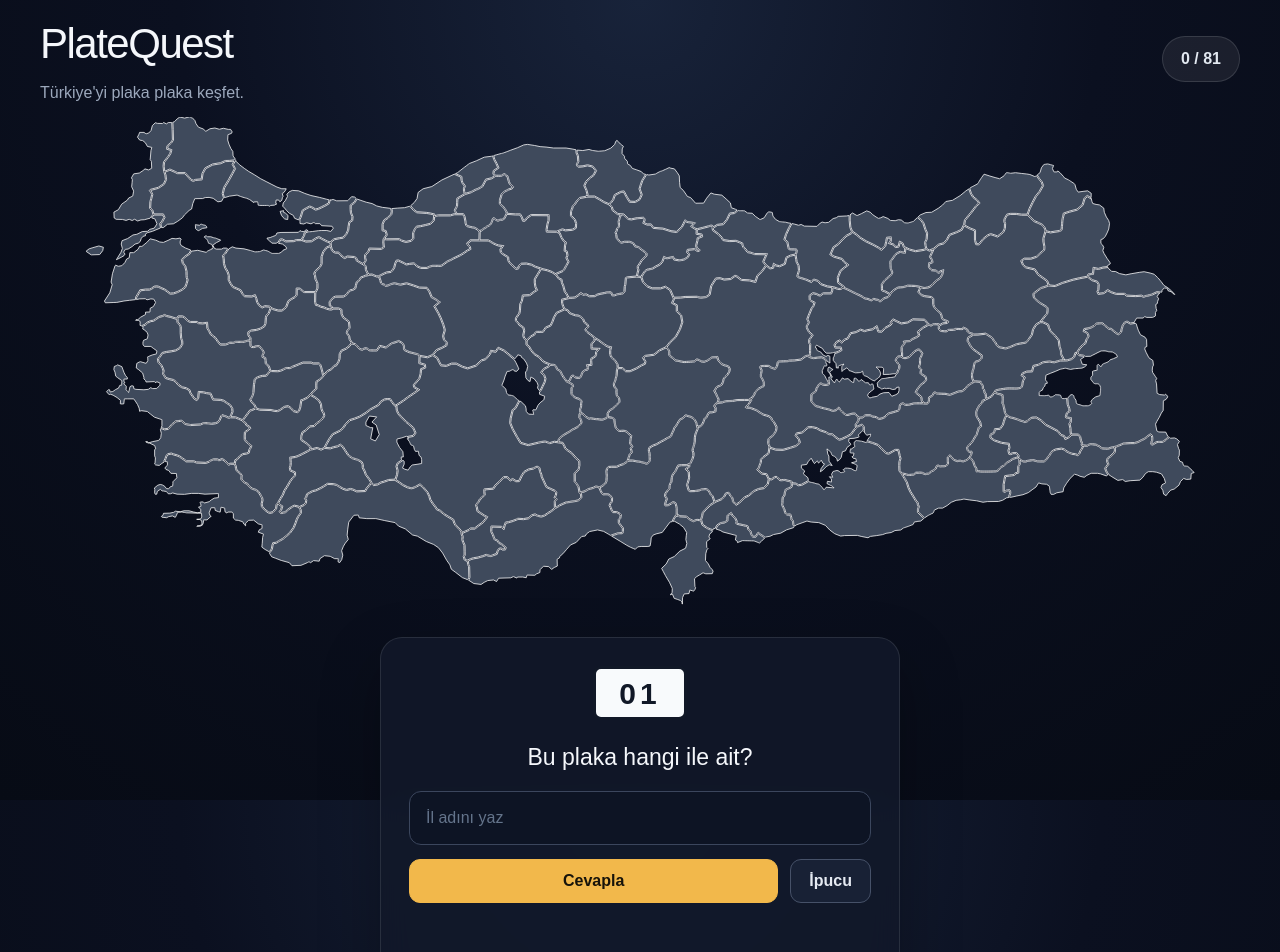
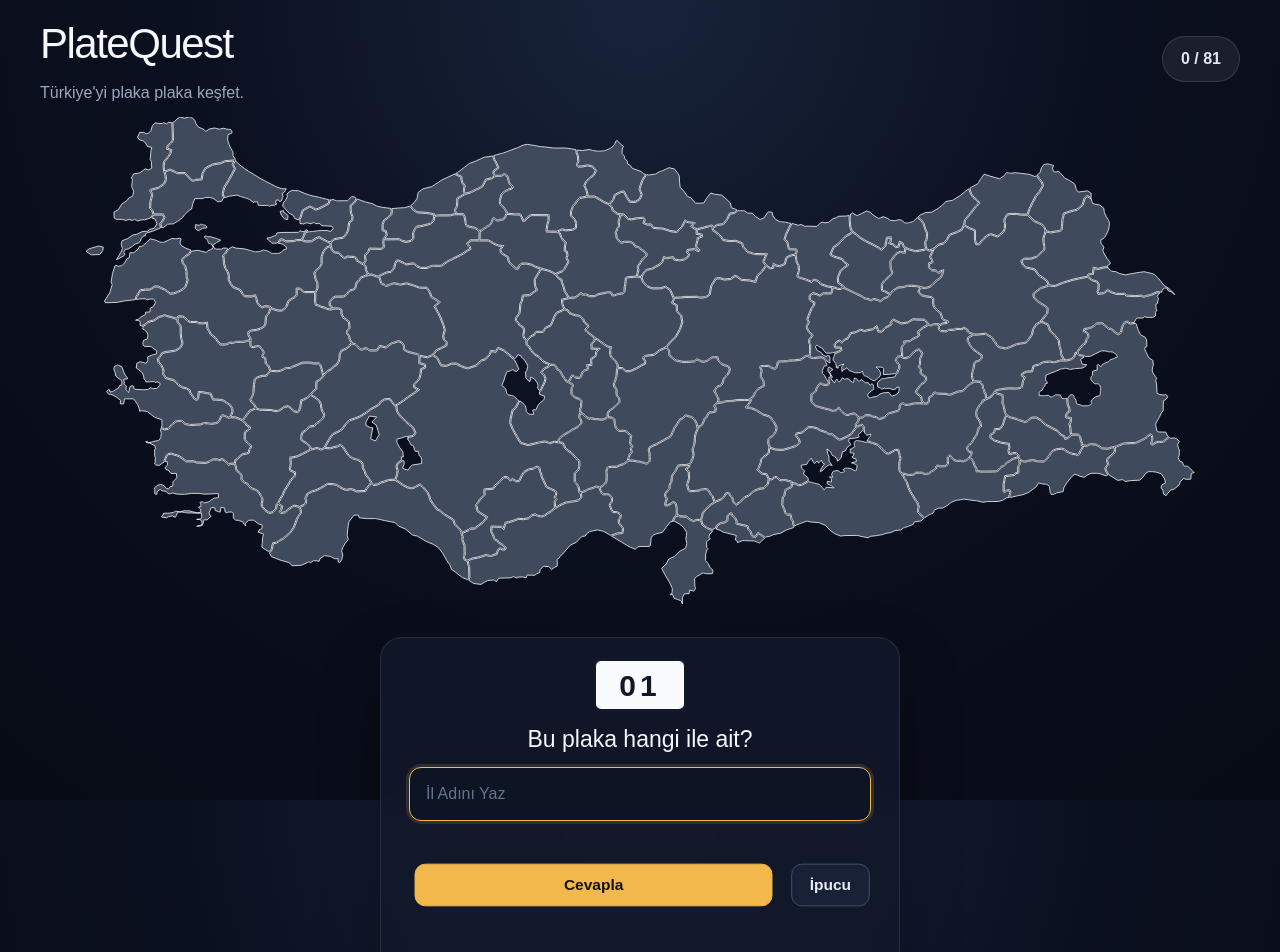
Before and after one commit to EmirErden/platequest, a Next.js app: page / in a window 1280 px wide. Shown: the top 952 px of the page. Built offline with nearby package versions, Linux system fonts and the light colour scheme.

Commit message:
Polish game interactions and feedback

```diff
--- a/app/globals.css
+++ b/app/globals.css
@@ -98,7 +98,7 @@ input {
     width: min(520px, 100%);
     box-sizing: border-box;
 
-    padding: 28px;
+    padding: 20px 28px;
 
     text-align: center;
 
@@ -132,7 +132,7 @@ input {
 }
 
 .game-panel h2 {
-    margin: 20px 0 16px;
+    margin: 10px 0 10px;
     font-size: 23px;
 }
 
@@ -157,15 +157,26 @@ input {
     transition:
             border-color 160ms ease,
             box-shadow 160ms ease;
+
+    text-transform: uppercase;
 }
 
 .answer-input::placeholder {
     color: #64748b;
+    text-transform: none;
 }
 
 .answer-input:focus {
     border-color: #f2b84b;
     box-shadow: 0 0 0 3px rgba(242, 184, 75, 0.14);
+}
+
+.answer-input-error,
+.answer-input-error:focus {
+    border-color: #fb7185;
+    box-shadow: 0 0 0 3px rgba(251, 113, 133, 0.14);
+
+    animation: inputShake 220ms ease-in-out;
 }
 
 .button-row {
@@ -186,6 +197,8 @@ input {
     transition:
             transform 120ms ease,
             background 120ms ease;
+
+    transform: scale(0.97);
 }
 
 .primary-button {
@@ -224,6 +237,7 @@ input {
     font-size: 22px;
     font-weight: 600;
     line-height: 1.5;
+    text-transform: uppercase;
 }
 
 .feedback-message,
@@ -280,3 +294,188 @@ input {
 .panel-feedback p {
     margin: 0;
 }
+
+.map-section {
+    position: relative;
+}
+
+.success-toast {
+    position: absolute;
+    top: 24px;
+    left: 50%;
+
+    display: flex;
+    align-items: center;
+    gap: 10px;
+
+    padding: 12px 18px;
+
+    border: 1px solid rgba(110, 231, 160, 0.35);
+    border-radius: 12px;
+
+    background: rgba(20, 83, 45, 0.92);
+    color: #dcfce7;
+
+    font-size: 16px;
+    font-weight: 700;
+
+    box-shadow: 0 12px 30px rgba(0, 0, 0, 0.25);
+
+    transform: translateX(-50%);
+    pointer-events: none;
+
+    z-index: 10;
+
+    animation: toast-in 250ms ease-out;
+}
+
+.success-toast-icon {
+    display: flex;
+    align-items: center;
+    justify-content: center;
+
+    width: 24px;
+    height: 24px;
+
+    border-radius: 50%;
+
+    background: #dcfce7;
+    color: #166534;
+
+    font-size: 15px;
+    font-weight: 900;
+}
+
+.success-toast-leaving {
+    animation: toast-out 300ms ease-in forwards;
+}
+
+.completion-panel {
+    padding: 36px 28px;
+}
+
+.completion-icon {
+    width: 58px;
+    height: 58px;
+    margin: 0 auto 18px;
+
+    display: flex;
+    align-items: center;
+    justify-content: center;
+
+    border-radius: 50%;
+
+    background: rgba(56, 161, 105, 0.16);
+    color: #6ee7a0;
+
+    font-size: 30px;
+    font-weight: 800;
+}
+
+.completion-panel h2 {
+    margin: 0;
+    font-size: 28px;
+}
+
+.completion-text {
+    max-width: 360px;
+    margin: 12px auto 22px;
+
+    color: #aeb8ca;
+    line-height: 1.6;
+}
+
+.completion-progress {
+    margin-bottom: 24px;
+
+    color: #6ee7a0;
+    font-size: 22px;
+    font-weight: 700;
+}
+
+.input-wrapper {
+    display: flex;
+    flex-direction: column;
+}
+
+.error-message {
+    min-height: 24px;
+    margin-top: 4px;
+    font-size: 16px;
+    color: #fb7185;
+}
+
+@keyframes toast-in {
+    from {
+        opacity: 0;
+        transform: translateX(-50%) translateY(-10px);
+    }
+
+    to {
+        opacity: 1;
+        transform: translateX(-50%) translateY(0);
+    }
+}
+
+@keyframes toast-out {
+    from {
+        opacity: 1;
+        transform: translateX(-50%) translateY(0);
+    }
+
+    to {
+        opacity: 0;
+        transform: translateX(-50%) translateY(-10px);
+    }
+}
+
+@keyframes inputShake {
+    0%,
+    100% {
+        transform: translateX(0);
+    }
+
+    25% {
+        transform: translateX(-4px);
+    }
+
+    50% {
+        transform: translateX(4px);
+    }
+
+    75% {
+        transform: translateX(-2px);
+    }
+}
+
+.game-panel-enter {
+    animation: panelEnter 300ms ease-out;
+}
+
+@keyframes panelEnter {
+    from {
+        opacity: 0;
+        transform: translateY(12px);
+    }
+
+    to {
+        opacity: 1;
+        transform: translateY(0);
+    }
+}
+
+.hint-text {
+    animation: hintEnter 220ms ease-out;
+}
+
+@keyframes hintEnter {
+    from {
+        opacity: 0;
+        transform: translateY(4px);
+    }
+
+    to {
+        opacity: 1;
+        transform: translateY(0);
+    }
+}
--- a/components/GamePanel.tsx
+++ b/components/GamePanel.tsx
@@ -1,6 +1,6 @@
 "use client";
 
-import {useState} from "react";
+import {useState, useRef, useEffect} from "react";
 
 type GamePanelProps = {
     plate: number;
@@ -21,6 +21,8 @@ export default function GamePanel({
                                       mapHintLevel,
                                       neighbors,
                                   }: GamePanelProps) {
+    const inputRef = useRef<HTMLInputElement>(null);
+
     const [answer, setAnswer] = useState("");
     const [message, setMessage] = useState("");
     const [hintCount, setHintCount] = useState(0);
@@ -37,6 +39,10 @@ export default function GamePanel({
         })
         .join(" ");
 
+    useEffect(() => {
+        inputRef.current?.focus();
+    }, [provinceName]);
+
     function handleSubmit() {
         if (answer.toLocaleLowerCase("tr-TR") === provinceName.toLocaleLowerCase("tr-TR")) {
             setMessage("");
@@ -46,17 +52,19 @@ export default function GamePanel({
             return;
         }
 
-        setMessage("Bu değil, tekrar dene.");
+        setMessage("Hmm, tekrar dene!");
 
         setTimeout(() => {
             setMessage("");
-        }, 1400);
+        }, 2000);
     }
 
     if (phase === "map") {
-        if (phase === "map") {
         return (
-                <section className="game-panel">
+            <section
+                key={`${provinceName}-${phase}`}
+                className="game-panel game-panel-enter"
+            >
                 <div className="plate-badge">{formattedPlate}</div>
 
                 <h2>{provinceName}</h2>
@@ -83,10 +91,12 @@ export default function GamePanel({
             </section>
         );
     }
-    }
 
     return (
-        <section className="game-panel">
+        <section
+            key={`${provinceName}-${phase}`}
+            className="game-panel game-panel-enter"
+        >
             <div className="plate-badge">{formattedPlate}</div>
 
             <h2>Bu plaka hangi ile ait?</h2>
@@ -97,15 +107,23 @@ export default function GamePanel({
                     handleSubmit();
                 }}
             >
+                <div className="input-wrapper">
                     <input
-                    className="answer-input"
+                        ref={inputRef}
+                        lang="tr"
+                        className={`answer-input ${message ? "answer-input-error" : ""}`}
                         type="text"
-                    placeholder="İl adını yaz"
+                        placeholder="İl Adını Yaz"
                         value={answer}
                         onChange={(event) => {
                             setAnswer(event.target.value);
                         }}
                     />
+                    <span className="error-message">
+                        {message}
+                    </span>
+                </div>
+
 
                 <div className="button-row">
                     <button
@@ -130,10 +148,8 @@ export default function GamePanel({
             </form>
 
             <div className="panel-feedback">
-                {message ? (
-                    <p className="feedback-message">{message}</p>
-                ) : hintCount > 0 ? (
-                    <p className="hint-text">{hintText}</p>
+                {hintCount > 0 ? (
+                    <p lang="tr" className="hint-text">{hintText}</p>
                 ) : null}
             </div>
         </section>
```
Lines whose indentation alone changed are shown as unchanged.
